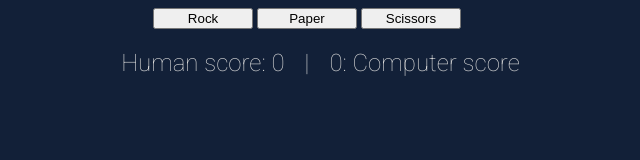
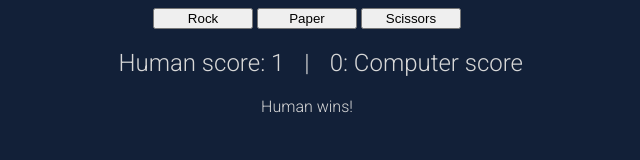
Before and after one commit to Brobo1/rock-paper-scissors, a plain HTML site: page index.html in a window 1280 px wide. Both pictures are taken after a click on the button "Rock". Shown: the whole page, without its empty margins (333-973 px from the left). Drawn offline with Linux system fonts and the light colour scheme.

Commit message:
Add round result display functionality
A new element for round results is introduced in the HTML, with corresponding styling in CSS, and game logic code added in the JavaScript. The score display functionality is expanded to also update the new round result element with the outcome of the game round - whether the human player, the computer, or no one (in case of a draw) won the game round.

```diff
--- a/index.html
+++ b/index.html
@@ -25,6 +25,7 @@
         </div>
         <h2 id="computer-score">0: Computer score</h2>
       </div>
+      <div id="round"></div>
     </div>
     <script src="script.js"></script>
   </body>
--- a/script.js
+++ b/script.js
@@ -2,6 +2,9 @@ const rock = document.getElementById("rock");
 const paper = document.getElementById("paper");
 const scissors = document.getElementById("scissors");
 const btns = document.querySelectorAll("button");
+const humanScoreElem = document.getElementById("human-score");
+const compScoreElem = document.getElementById("computer-score");
+const round = document.getElementById("round");
 
 const opts = {
   rock: { beats: "scissors", loses: "paper" },
@@ -18,25 +21,33 @@ const rand = () => {
   return compOpt[random];
 };
 
-const displyScore = () => {};
+const displayScore = (winner) => {
+  if (winner === 1) {
+    humanScoreElem.innerText = `Human score: ${humanScore}`;
+    round.innerHTML = `<p>Human wins!</p> ${round.innerHTML}`;
+  } else if (winner === -1) {
+    compScoreElem.innerText = `${compScore}: Computer score`;
+    round.innerHTML = `<p>Computer wins!</p> ${round.innerHTML}`;
+  } else {
+    round.innerHTML = `<p>Draw!</p> ${round.innerHTML}`;
+  }
+};
 
 const playRound = (player) => {
   const comp = rand();
-  console.log(player, comp);
   if (opts[player].beats === comp) {
     humanScore++;
-    return "player won";
+    return 1;
   } else if (opts[comp].beats === player) {
     compScore++;
-    return "computer won";
+    return -1;
   } else {
-    return "draw";
+    return 0;
   }
 };
 
 btns.forEach((btn) =>
   btn.addEventListener("click", () => {
-    console.log(playRound(btn.id));
-    console.log(humanScore, compScore);
+    displayScore(playRound(btn.id));
   }),
 );
--- a/style.css
+++ b/style.css
@@ -24,6 +24,19 @@ button {
 }
 
 #scores h2 {
-  font-weight: 200;
+  font-weight: 300;
   text-align: end;
 }
+
+#round {
+  color: #d8d8d8;
+  display: flex;
+  flex-direction: column;
+}
+
+#round p {
+  padding: 0;
+  margin: 0;
+  text-align: center;
+  font-weight: 300;
+}
```
